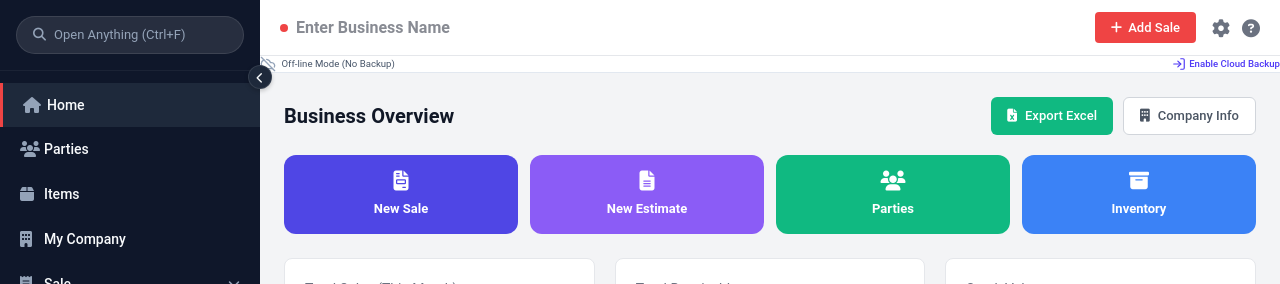
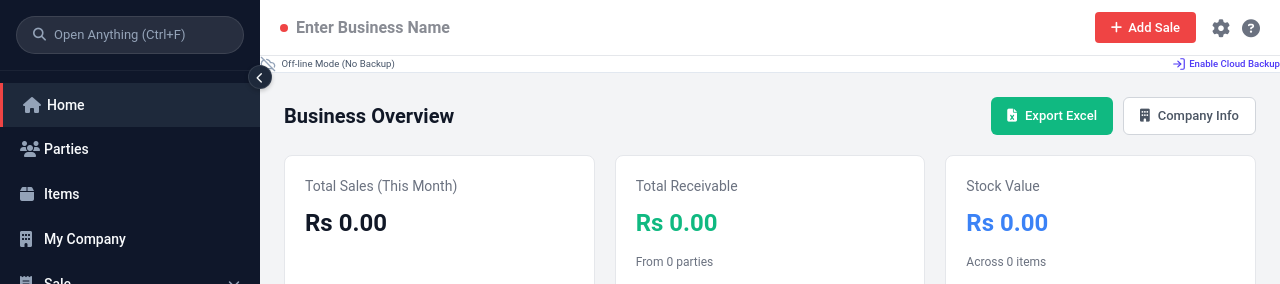
Before and after one commit to maazarshad1/JAG-, a React (Vite) app: page / in a window 1280 px wide. Shown: the top 284 px of the page. Built offline with nearby package versions, Linux system fonts and the light colour scheme; no server answers; the database is empty.

Commit message:
feat: Remove hardcoded dashboard quick actions
The inline styles and buttons for quick actions on the dashboard were removed. These actions are now likely handled by a more modular or dynamic component.

```diff
--- a/src/DashboardModule.tsx
+++ b/src/DashboardModule.tsx
@@ -27,38 +27,6 @@ export function DashboardModule({ sales, parties, items, onNavigate, onExportExc
                         <i className="fa-solid fa-building"></i> Company Info
                     </button>
                 </div>
-            </div>
-
-            {/* Quick Actions */}
-            <div style={{ display: 'grid', gridTemplateColumns: 'repeat(auto-fit, minmax(120px, 1fr))', gap: '12px', marginBottom: '24px' }}>
-                <button
-                    onClick={() => onNavigate?.('SALE_FORM')}
-                    style={{ padding: '16px', background: '#4f46e5', color: '#fff', border: 'none', borderRadius: '12px', cursor: 'pointer', display: 'flex', flexDirection: 'column', alignItems: 'center', gap: '8px', transition: 'transform 0.2s' }}
-                >
-                    <i className="fa-solid fa-file-invoice" style={{ fontSize: '20px' }}></i>
-                    <span style={{ fontSize: '13px', fontWeight: 600 }}>New Sale</span>
-                </button>
-                <button
-                    onClick={() => onNavigate?.('ESTIMATE_FORM')}
-                    style={{ padding: '16px', background: '#8b5cf6', color: '#fff', border: 'none', borderRadius: '12px', cursor: 'pointer', display: 'flex', flexDirection: 'column', alignItems: 'center', gap: '8px' }}
-                >
-                    <i className="fa-solid fa-file-lines" style={{ fontSize: '20px' }}></i>
-                    <span style={{ fontSize: '13px', fontWeight: 600 }}>New Estimate</span>
-                </button>
-                <button
-                    onClick={() => onNavigate?.('PARTIES_LIST')}
-                    style={{ padding: '16px', background: '#10b981', color: '#fff', border: 'none', borderRadius: '12px', cursor: 'pointer', display: 'flex', flexDirection: 'column', alignItems: 'center', gap: '8px' }}
-                >
-                    <i className="fa-solid fa-users" style={{ fontSize: '20px' }}></i>
-                    <span style={{ fontSize: '13px', fontWeight: 600 }}>Parties</span>
-                </button>
-                <button
-                    onClick={() => onNavigate?.('ITEMS_LIST')}
-                    style={{ padding: '16px', background: '#3b82f6', color: '#fff', border: 'none', borderRadius: '12px', cursor: 'pointer', display: 'flex', flexDirection: 'column', alignItems: 'center', gap: '8px' }}
-                >
-                    <i className="fa-solid fa-box-archive" style={{ fontSize: '20px' }}></i>
-                    <span style={{ fontSize: '13px', fontWeight: 600 }}>Inventory</span>
-                </button>
             </div>
 
             <div style={{ display: 'grid', gridTemplateColumns: 'repeat(auto-fit, minmax(280px, 1fr))', gap: '20px', marginBottom: '24px' }}>
```
